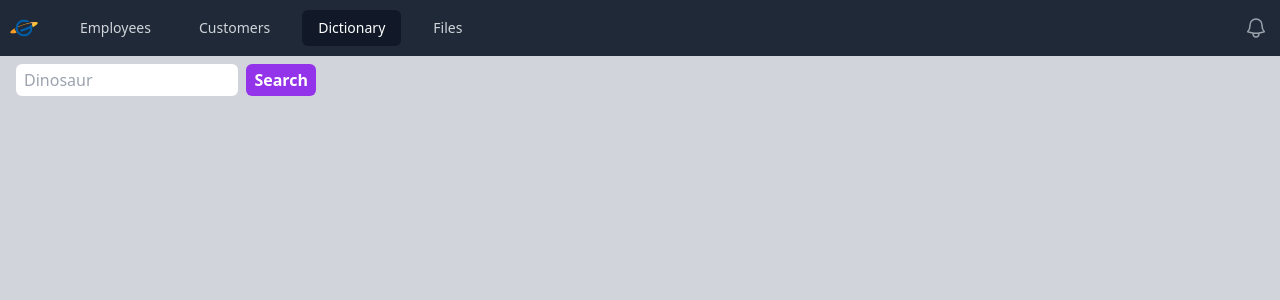
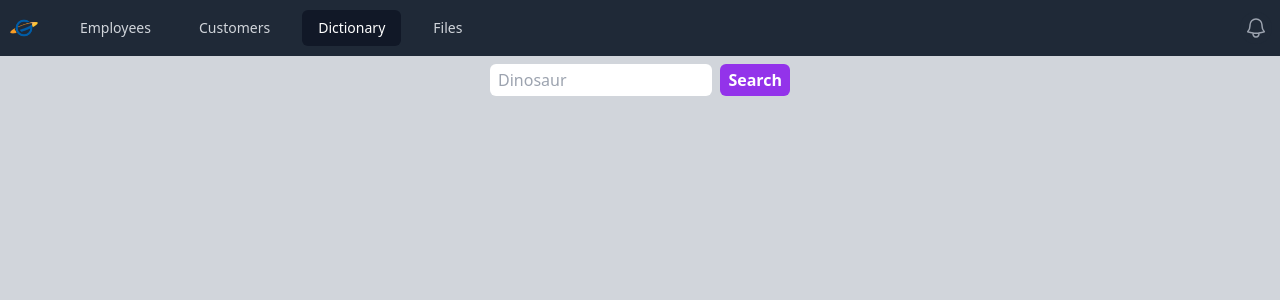
Before and after one commit to thomasmartinez114/react-calebcurry, a React (Create React App) app in the folder hello/: page /dictionary in a window 1280 px wide. Shown: the top 300 px of the page. Built offline with nearby package versions, Linux system fonts and the light colour scheme.

Commit message:
centered serach bar in Dictionary.js

```diff
--- a/hello/src/pages/Dictionary.js
+++ b/hello/src/pages/Dictionary.js
@@ -1,5 +1,9 @@
 import DefinitionSearch from '../components/DefinitionSearch';
 
 export default function Dictionary() {
-  return <DefinitionSearch />;
+  return (
+    <div className='flex justify-center'>
+      <DefinitionSearch />
+    </div>
+  );
 }
```
